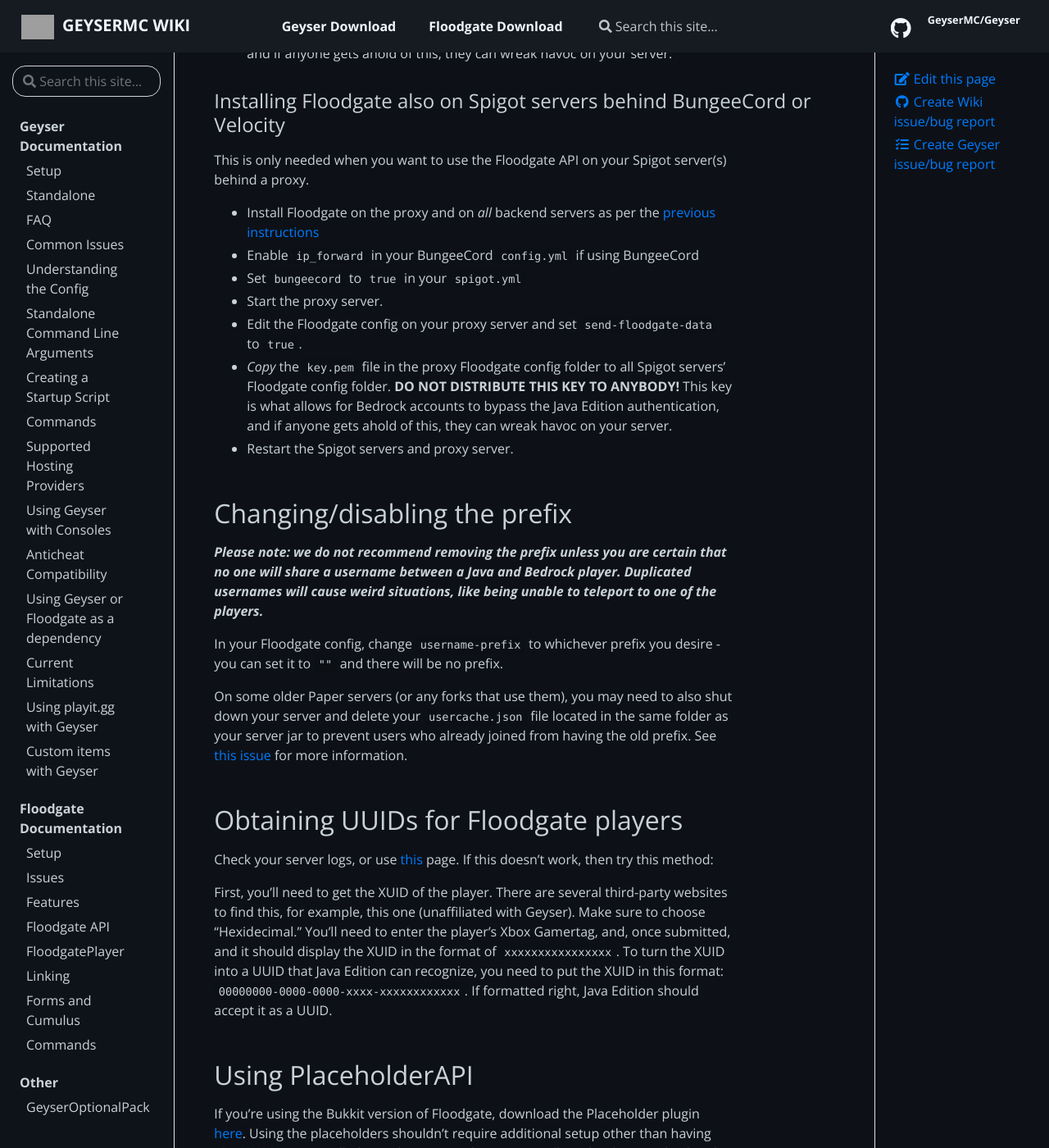
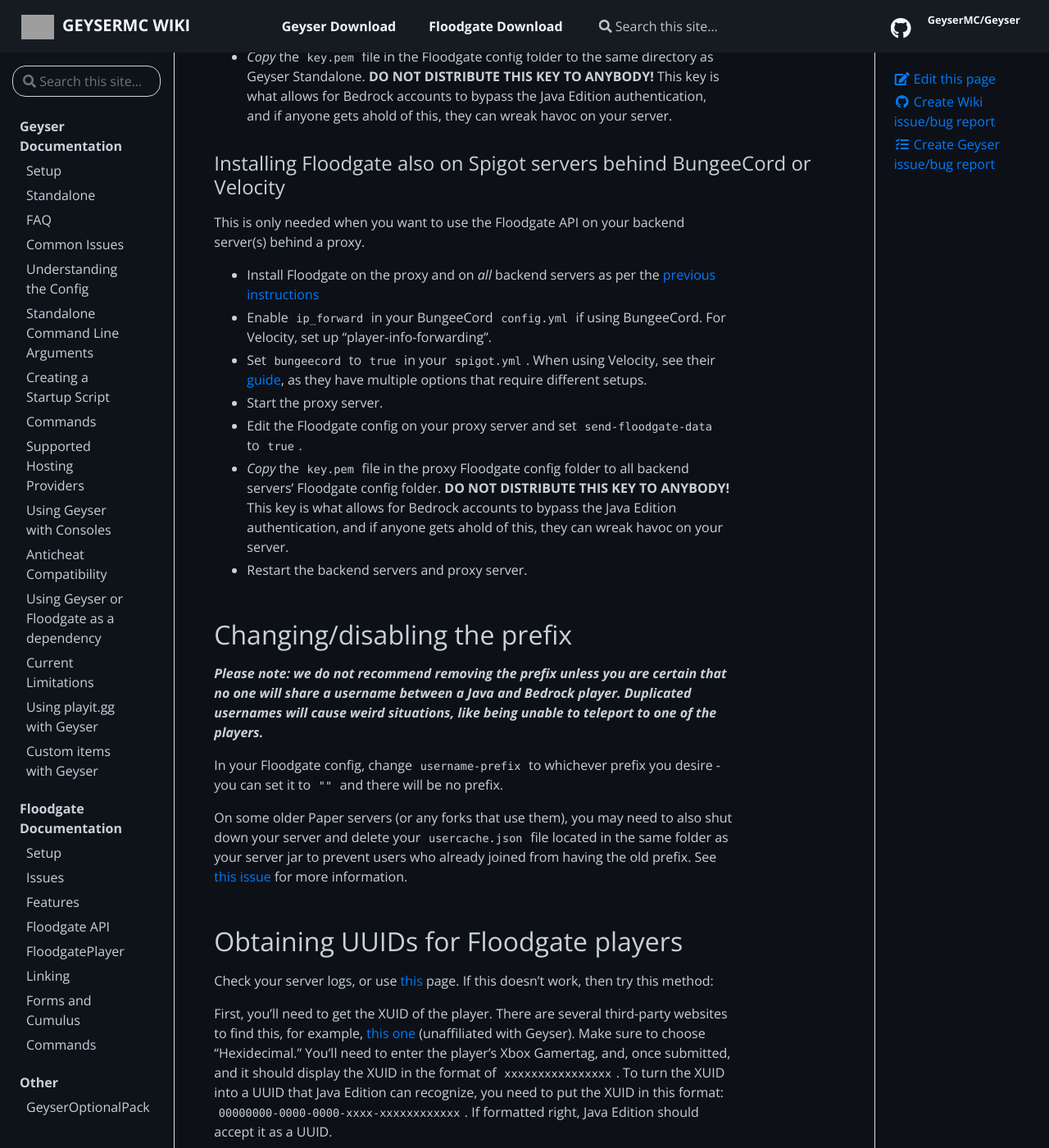
Before and after one commit to GeyserMC/GeyserWiki, a Jekyll site: the page built from _docs/floodgate/setup.md, in a window 1280 px wide and 1400 px high, scrolled down 1034 px. Shown: the whole window at 82% size. Built offline with Jekyll 4.4.1, drawn with Linux system fonts in a browser that asks for light colours; some of the changed text lies outside the part shown; grey boxes are pictures that could not be loaded.

Commit message:
Updated the floodgate setup page (#108)
* updated the floodgate setup

Adds to my tags pr https://github.com/GeyserMC/GeyserDiscordBot/pull/262 - but essentially, i've:
- updated the floodgate uuid converter to the new one that works
- changed floodgate-bukkit mentions to the spigot one
- added floodgate-fabric
- added info to floodgate on velocity - they have multiple options for player info forwarding

* changed link locations

moved floodgate-fabric download link; added FabricAPI download - thanks konicai!

```diff
--- a/_docs/floodgate/setup.md
+++ b/_docs/floodgate/setup.md
@@ -12,17 +12,18 @@
 ## Prerequisites
 
 - You must own/manage the server in order to add Floodgate. *If you do not own the server, Floodgate does not allow you to bypass logging into Java servers that require a Mojang Java account*.
-- You must either be running Geyser as a [plugin](/geyser/setup/), or be running [Geyser Standalone](/geyser/setup/#standalone-setup). Floodgate does not replace Geyser.
+- You must either be running Geyser as a [plugin](/geyser/setup/), or be running [Geyser Standalone](/geyser/standalone/). Floodgate does not replace Geyser.
 - `floodgate-spigot.jar` cannot be installed on CraftBukkit/Bukkit servers.
 
 ## Setting Up
-*Any reference to Spigot here also refers to any compatible server software such as Paper.*
+*Any reference to Spigot here also refers to any compatible server software such as Paper. For the proxy setup, backend server implies all the servers that are behind the proxy.*
 
 For BungeeCord/Velocity setups: you only are required to install Floodgate on the BungeeCord or Velocity proxy unless you want to use the Floodgate API on the backend servers - see [below](#installing-floodgate-also-on-spigot-servers-behind-bungeecord-or-velocity) for the installation process.
 &nbsp;&nbsp;&nbsp;&nbsp;&nbsp;&nbsp; *Note:* Installing Floodgate on the backend servers will allow Bedrock player skins to display without the Bedrock player having to switch backend servers.
 
 - Download the Floodgate plugin from [here](https://ci.opencollab.dev/job/GeyserMC/job/Floodgate/job/master/) and add it to your plugins folder on your frontend server.
   - `floodgate-spigot.jar` for Spigot, Paper, etc
+  - `floodgate-fabric.jar` for Fabric, can be downloaded [here](https://ci.opencollab.dev/job/GeyserMC/job/Floodgate-Fabric/job/master/). (Requires [FabricAPI](https://www.curseforge.com/minecraft/mc-mods/fabric-api))
   - `floodgate-bungee.jar` for BungeeCord, Waterfall, etc
   - `floodgate-velocity.jar` for Velocity
 - Change the `auth-type` in the Geyser config to `floodgate`.
@@ -33,15 +34,15 @@
 
 ### Installing Floodgate also on Spigot servers behind BungeeCord or Velocity
 
-This is only needed when you want to use the Floodgate API on your Spigot server(s) behind a proxy.
+This is only needed when you want to use the Floodgate API on your backend server(s) behind a proxy.
 
 - Install Floodgate on the proxy and on *all* backend servers as per the [previous instructions](/floodgate/setup/)
-- Enable `ip_forward` in your BungeeCord `config.yml` if using BungeeCord
-- Set `bungeecord` to `true` in your `spigot.yml`
+- Enable `ip_forward` in your BungeeCord `config.yml` if using BungeeCord. For Velocity, set up "player-info-forwarding".
+- Set `bungeecord` to `true` in your `spigot.yml`. When using Velocity, see their [guide](https://docs.papermc.io/velocity/player-information-forwarding), as they have multiple options that require different setups.
 - Start the proxy server.
 - Edit the Floodgate config on your proxy server and set `send-floodgate-data` to `true`.
-- *Copy* the `key.pem` file in the proxy Floodgate config folder to all Spigot servers' Floodgate config folder. **DO NOT DISTRIBUTE THIS KEY TO ANYBODY!** This key is what allows for Bedrock accounts to bypass the Java Edition authentication, and if anyone gets ahold of this, they can wreak havoc on your server.
-- Restart the Spigot servers and proxy server.
+- *Copy* the `key.pem` file in the proxy Floodgate config folder to all backend servers' Floodgate config folder. **DO NOT DISTRIBUTE THIS KEY TO ANYBODY!** This key is what allows for Bedrock accounts to bypass the Java Edition authentication, and if anyone gets ahold of this, they can wreak havoc on your server.
+- Restart the backend servers and proxy server.
 
 ## Changing/disabling the prefix
 
@@ -52,12 +53,12 @@
 On some older Paper servers (or any forks that use them), you may need to also shut down your server and delete your `usercache.json` file located in the same folder as your server jar to prevent users who already joined from having the old prefix. See [this issue](/floodgate/issues/#prefix-is-not-changing-on-the-server-after-changing-it-in-the-config) for more information.
 
 ## Obtaining UUIDs for Floodgate players
-Check your server logs, or use [this](https://floodgate-uuid.heathmitchell1.repl.co/) page. If this doesn't work, then try this method:
+Check your server logs, or use [this](https://uuid.kejona.dev/) page. If this doesn't work, then try this method:
 
-First, you'll need to get the XUID of the player. There are several third-party websites to find this, for example, this one (unaffiliated with Geyser). Make sure to choose "Hexidecimal." You'll need to enter the player's Xbox Gamertag, and, once submitted, and it should display the XUID in the format of `xxxxxxxxxxxxxxxx`. To turn the XUID into a UUID that Java Edition can recognize, you need to put the XUID in this format: `00000000-0000-0000-xxxx-xxxxxxxxxxxx`. If formatted right, Java Edition should accept it as a UUID.
+First, you'll need to get the XUID of the player. There are several third-party websites to find this, for example, [this one](https://www.cxkes.me/xbox/xuid) (unaffiliated with Geyser). Make sure to choose "Hexidecimal." You'll need to enter the player's Xbox Gamertag, and, once submitted, and it should display the XUID in the format of `xxxxxxxxxxxxxxxx`. To turn the XUID into a UUID that Java Edition can recognize, you need to put the XUID in this format: `00000000-0000-0000-xxxx-xxxxxxxxxxxx`. If formatted right, Java Edition should accept it as a UUID.
 
 ## Using PlaceholderAPI
-If you're using the Bukkit version of Floodgate, download the Placeholder plugin [here](https://github.com/rtm516/FloodgatePlaceholders/). Using the placeholders shouldn't require additional setup other than having [PlaceholderAPI](https://www.spigotmc.org/resources/6245/) installed. See the section above on installing Floodgate on backend servers if you wish to use this on BungeeCord.
+If you're using the Spigot version of Floodgate, download the Placeholder plugin [here](https://github.com/rtm516/FloodgatePlaceholders/). Using the placeholders shouldn't require additional setup other than having [PlaceholderAPI](https://www.spigotmc.org/resources/6245/) installed. See the section above on installing Floodgate on backend servers if you wish to use this on BungeeCord.
 
 ## Using Skript
-If you're using the Bukkit version of Floodgate, there is an unofficial plugin that adds Skript support [here](https://github.com/Camotoy/floodgate-skript).
+If you're using the Spigot version of Floodgate, there is an unofficial plugin that adds Skript support [here](https://github.com/Camotoy/floodgate-skript).
```
